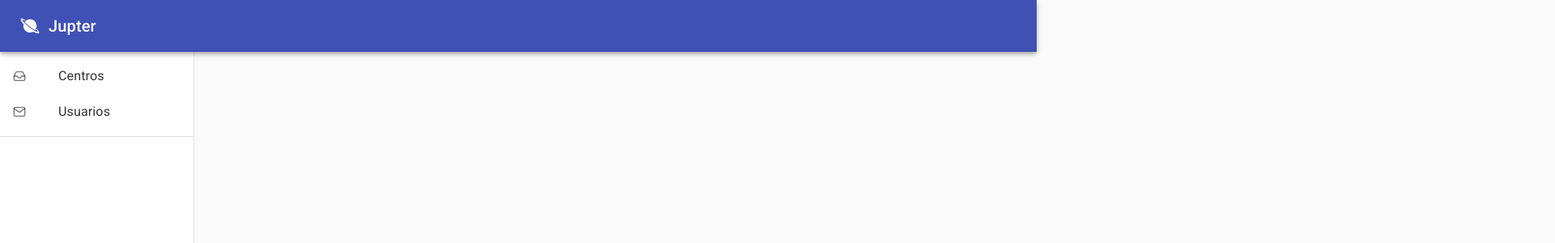
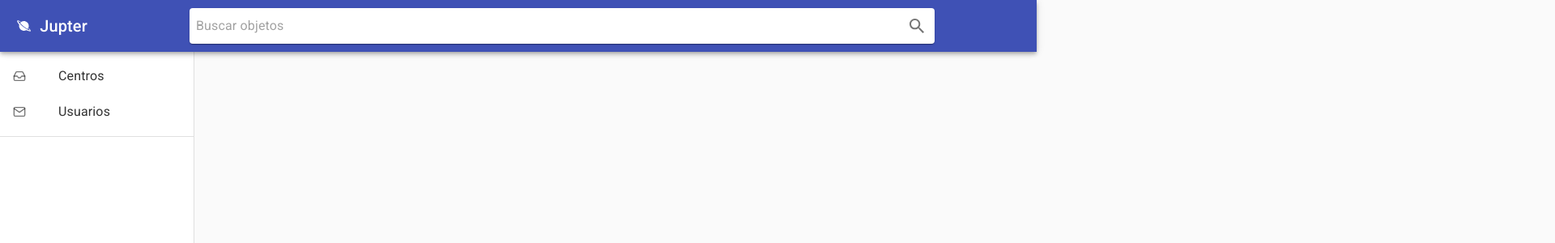
Before and after one commit to sfotaviano/calisto, a React (Create React App) app in the folder frontend/: page / in a window 1280 px wide. Shown: the top 300 px of the page at 81% size, 1920 px wide, since content can reach past the window. Built offline with nearby package versions, Linux system fonts and the light colour scheme.

Commit message:
Criando input de pesquisa

```diff
--- a/frontend/src/pages/drawer/index.js
+++ b/frontend/src/pages/drawer/index.js
@@ -19,10 +19,13 @@ import {
   MenuItem,
   ListItemIcon,
   ListItemText,
-  Divider
+  Divider,
+  InputBase,
+  IconButton,
+  Paper
 } from '@material-ui/core'
 
-import { IoMdPlanet } from 'react-icons/io'
+import { IoMdPlanet, IoMdSearch } from 'react-icons/io'
 
 export default function DrawerComponent () {
   const classes = Classes()
@@ -35,11 +38,23 @@ export default function DrawerComponent () {
           position='fixed'
           className={classes.appBar}
         >
-          <Toolbar>
-            <Typography variant="h6" noWrap style={{ display: 'flex', alignItems: 'center' }}>
-              <IoMdPlanet size={26} style={{ marginRight: 10 }} />
+          <Typography variant="h6" noWrap style={{ display: 'flex', alignItems: 'center', justifyItems: 'start' }}>
+            <IoMdPlanet size={26} style={{ marginRight: 10 }} />
               Jupter
-            </Typography>
+          </Typography>
+          <Toolbar style={{ width: '100%', display: 'center', justifyContent: 'center' }}>
+
+            <Paper className={classes.paperSearch}>
+              <InputBase
+                className={classes.input}
+                type='search'
+                placeholder="Buscar objetos"
+              />
+              <IconButton type="submit" className={classes.iconButton} aria-label="search">
+                <IoMdSearch />
+              </IconButton>
+            </Paper>
+
           </Toolbar>
         </AppBar>
 
--- a/frontend/src/pages/drawer/styles.js
+++ b/frontend/src/pages/drawer/styles.js
@@ -4,10 +4,16 @@ const drawerWidth = 240
 
 const Classes = makeStyles((theme) => ({
   root: {
-    display: 'flex'
+    display: 'flex',
+    width: '1920px',
+    height: '1080px'
   },
   appBar: {
-    zIndex: theme.zIndex.drawer + 1
+    zIndex: theme.zIndex.drawer + 1,
+
+    display: 'flex',
+    flexDirection: 'row',
+    paddingLeft: '20px'
   },
   drawer: {
     width: drawerWidth,
@@ -22,6 +28,19 @@ const Classes = makeStyles((theme) => ({
   content: {
     background: 'red',
     padding: theme.spacing(3)
+  },
+  input: {
+    marginLeft: theme.spacing(1),
+    flex: 1
+  },
+  iconButton: {
+    padding: 10
+  },
+  paperSearch: {
+    width: '920px',
+
+    display: 'flex',
+    justifyContent: 'space-between'
   }
 }))
 
```
